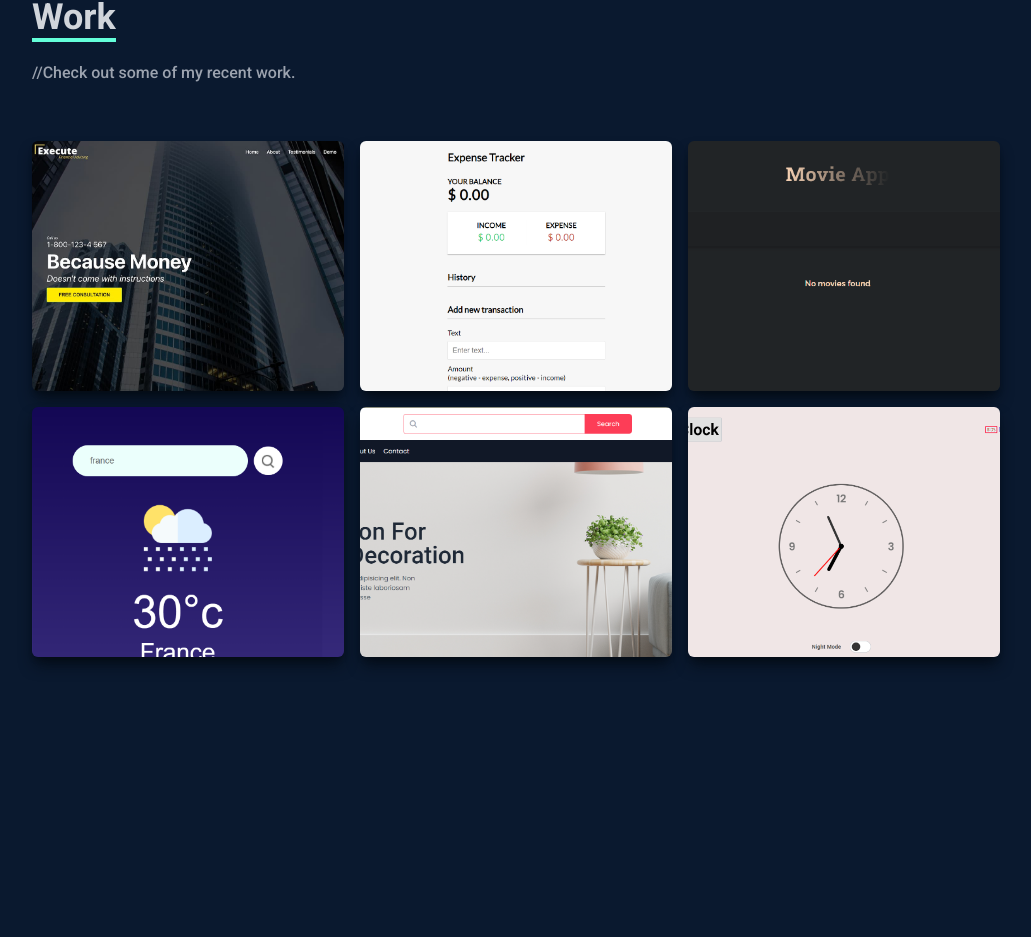
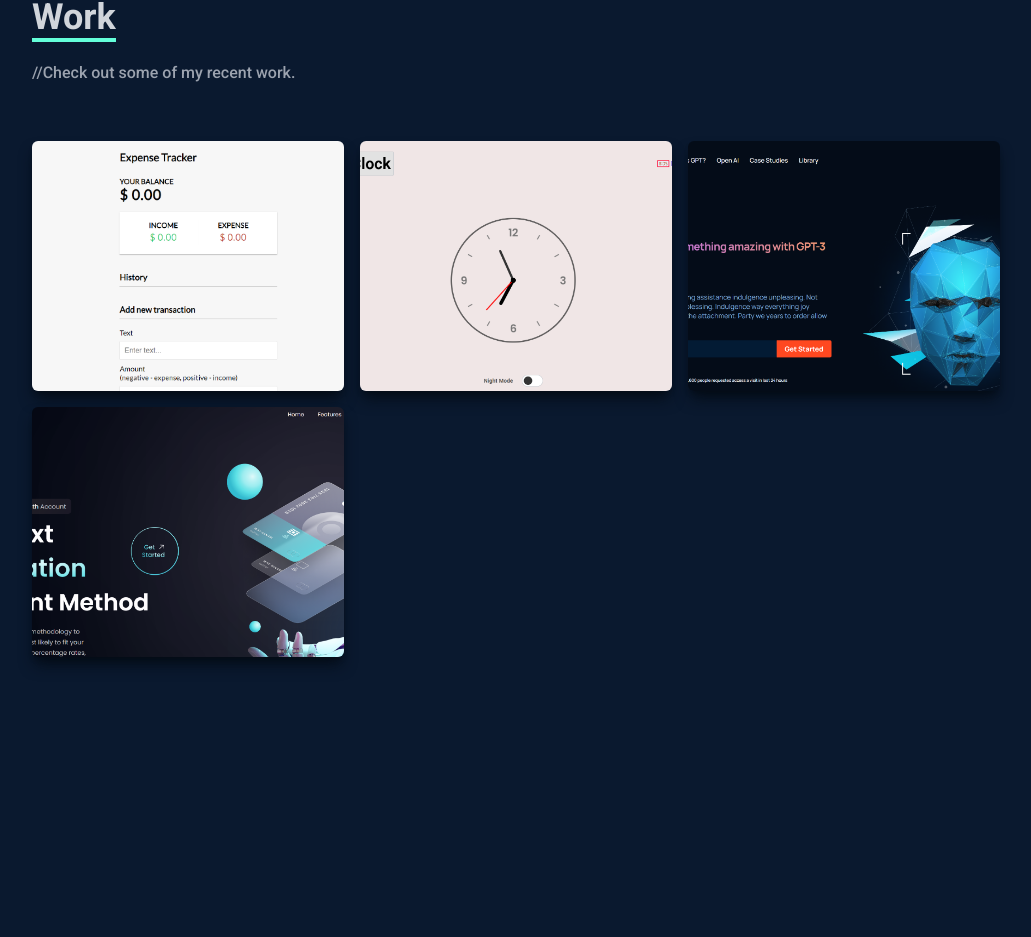
Before and after one commit to Hamed-Ajaj/My-portfolio, a React (Vite) app: page / in a window 1280 px wide. Shown: the part 2473-3410 px from the top of the page, without its empty margins (124-1155 px from the left). Built offline with nearby package versions, Linux system fonts and the light colour scheme.

Commit message:
new changes

```diff
--- a/src/components/Work.jsx
+++ b/src/components/Work.jsx
@@ -15,30 +15,6 @@ const Work = () => {
             {/* grid item */}
             <div
             className="grid gap-4 sm:grid-cols-2 md:grid-cols-3">
-                <div style={{backgroundImage: `url(${workImg})`}}
-                className="shadow-lg shadow-[#040c16] group container rounded-md flex items-center justify-center mx-auto content-div">
-
-                    {/*  hover effects */}
-
-                    <div
-                    className='opacity-0 group-hover:opacity-100'>
-                        <span className='text-2xl font-bold text-white tracking-wider'>
-                            React Js App
-                        </span>
-                        <div className='pt-8 text-center space-x-4'>
-                            <a href="">
-                                <button className='text-center rounded-lg px-4 py-3 bg-white text-gray-700 font-bold text-lg'>
-                                    Demo
-                                </button>
-                            </a>
-                            <a href="">
-                                <button className='text-center rounded-lg px-4 py-3 bg-white text-gray-700 font-bold text-lg'>
-                                    Code
-                                </button>
-                            </a>
-                        </div>
-                    </div>
-                </div>
                 {/* grid item */}
                 {project?.map((item, index) => (
                 <div
--- a/src/data/data.js
+++ b/src/data/data.js
@@ -1,9 +1,8 @@
 
 import expenseTracker from '../assets/projects/Screenshot_1.png'
-import HomeWeb from '../assets/projects/Screenshot_4.png'
-import movieApp from '../assets/projects/Screenshot_2.png'
-import weatherApp from '../assets/projects/Screenshot_3.png'
+import GPT3Img from "../assets/projects/GPT3Img.png"
 import onlineClock from '../assets/projects/Screenshot_5.png'
+import HookBankImg from "../assets/projects/HookBankImg.png"
  export const data=[
     {
         id:1,
@@ -14,32 +13,23 @@ import onlineClock from '../assets/projects/Screenshot_5.png'
     },
     {
         id:2,
-        name:"Movie App",
-        image:movieApp,
-        github:"https://github.com/Hamed-Ajaj/movie-app.git",
-        live:"https://movie-app-mu-opal.vercel.app/",
-    },
-    {
-        id:3,
-        name:"Weather App",
-        image:weatherApp,
-        github:"https://github.com/Hamed-Ajaj/weather-app.git",
-        live:"https://weather-app-psi-lovat.vercel.app/",
-    },
-    {
-        id:4,
-        name:"Home Decoration Web",
-        image:HomeWeb,
-        github:"https://github.com/Hamed-Ajaj/home-decoration.git",
-        live:"https://tourmaline-meerkat-6f58ab.netlify.app/",
-    },
-    {
-        id:5,
         name: "online clock",
         image:onlineClock,
         github:"https://github.com/Hamed-Ajaj/online-clock.git",
         live:"https://online-clock-tau.vercel.app/"
+    },
+    {
+        id:3,
+        name:"GPT3 Website",
+        image:GPT3Img,
+        github:"https://github.com/Hamed-Ajaj/gpt3_AI.git",
+        live:"https://mygpt3.vercel.app",
+    },
+    {
+        id:4,
+        name:"Hoobank Website",
+        image: HookBankImg,
+        github:"https://github.com/Hamed-Ajaj/Hookbank.git",
+        live:"https://modernbankapp.vercel.app/"
     }
-
-
 ]
```
Also changed, not shown: src/assets/projects/GPT3Img.png (added), src/assets/projects/HookBankImg.png (added).
